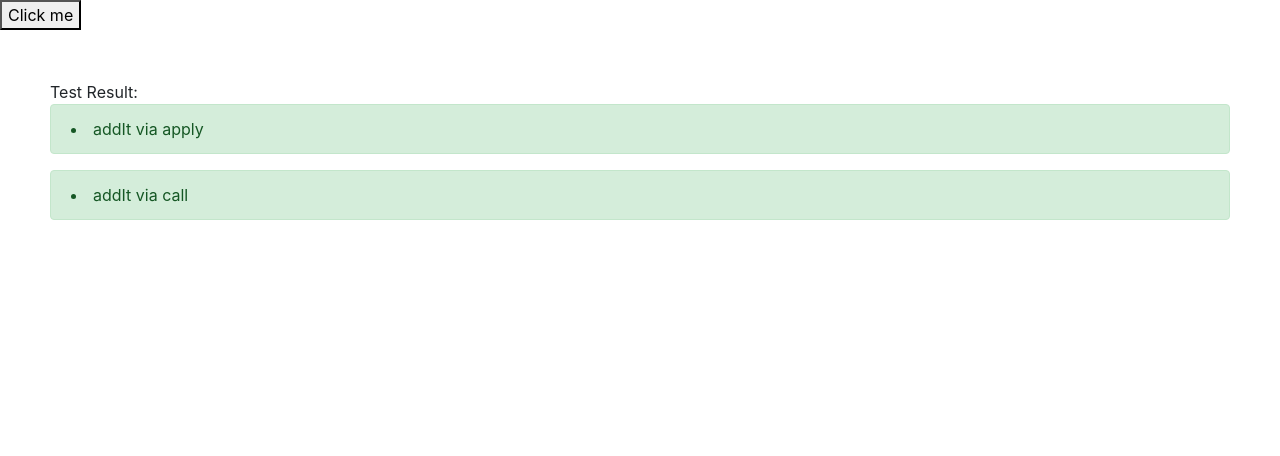
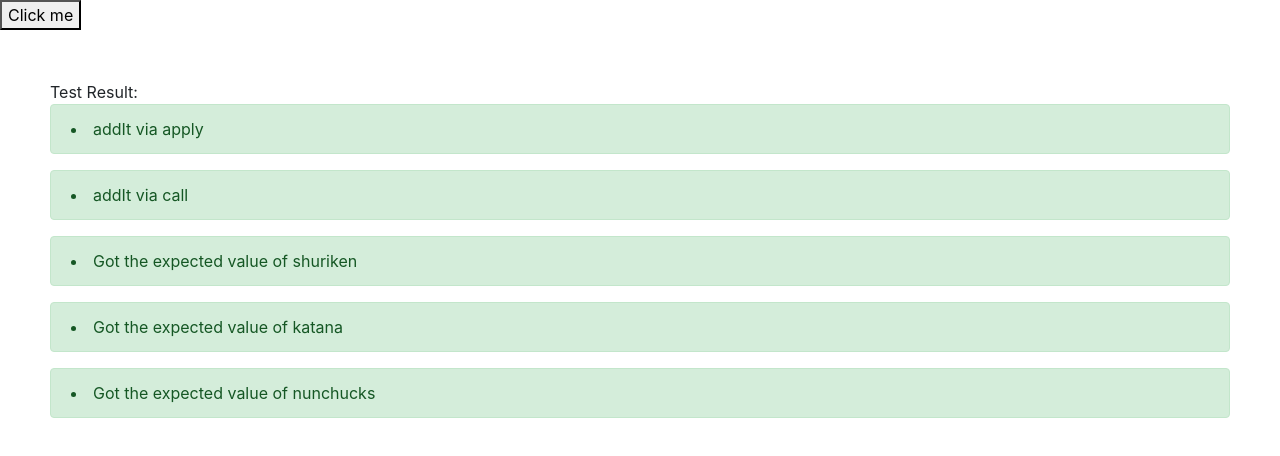
Before and after one commit to iamrahulroy/Secrets-of-the-JavaScript-Ninja, a website: page public/chapter4/invocation_with_the_apply_and_call_methods.html in a window 1280 px wide. Drawn offline with nearby package versions, Linux system fonts and the light colour scheme.

Commit message:
Problem of function context with callbacks

```diff
--- a/public/chapter4/invocation_with_the_apply_and_call_methods.html
+++ b/public/chapter4/invocation_with_the_apply_and_call_methods.html
@@ -59,6 +59,27 @@
       // The tests shows how the addIt result is placed on the objects passed to the methods
       assert(ninja1.sum === 10, 'addIt via apply');
       assert(ninja2.sum == 26, 'addIt via call');
+
+      // Building a forEach function to demonstrate setting a function context
+
+      // Our iteration function accepts the collection to be iterated over and callback a callback function
+      function forEach(list, callback) {
+        for(var n = 0; n < list.length; n++) {
+          // callback is invoked such that current iteration item is the function context
+          callback.call(list[n], n);
+        }
+      }
+
+      // test subject
+      var weapons = [ { type: 'shuriken' },
+                      { type: 'katana' },
+                      { type:'nunchucks' }];
+
+      // Calls the iteration function and ensures that the function context
+      // is correct for each invocation of the callback
+      forEach(weapons, function(index) {
+        assert(this === weapons[index], 'Got the expected value of ' + weapons[index].type);
+      })
     </script>
   </body>
 </html>
```
